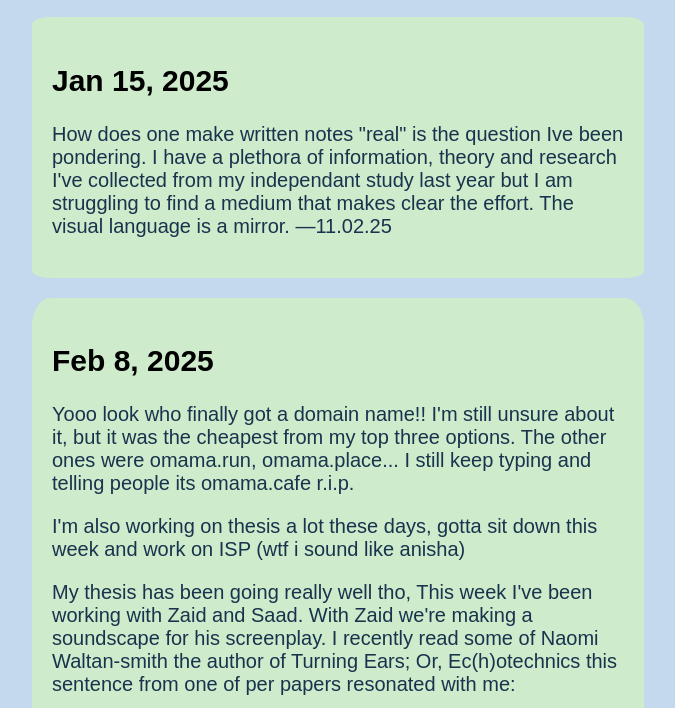
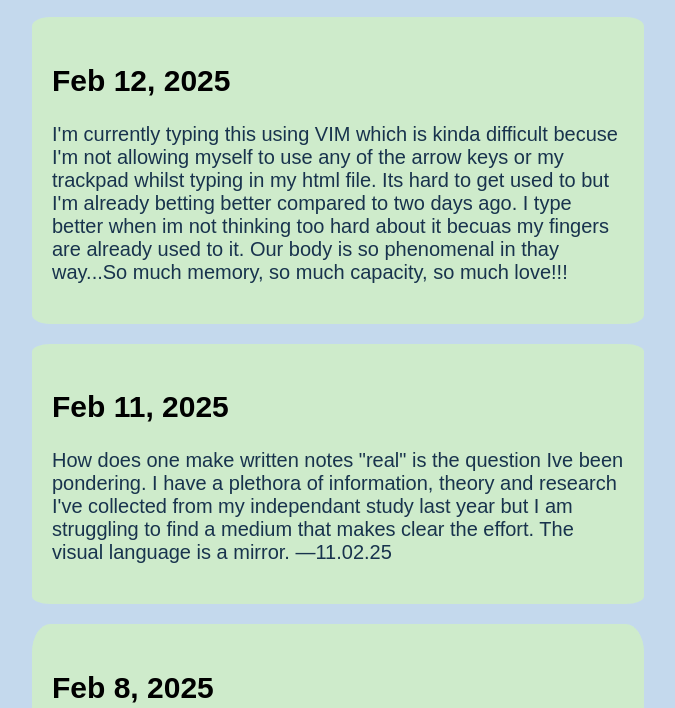
Before and after one commit to runamoto/my-website, a website: page pinboard.html in a window 1280 px wide. Shown: the part 92-800 px from the top of the page, without its empty margins (302-977 px from the left). Drawn offline with Linux system fonts and the light colour scheme.

Commit message:
log for today

```diff
--- a/pinboard.html
+++ b/pinboard.html
@@ -122,7 +122,20 @@
 
         <div class="card">
           <h1></h1>
-          <h2>Jan 15, 2025</h2>
+          <h2>Feb 12, 2025</h2>
+          <p>
+            I'm currently typing this using VIM which is kinda difficult becuse
+            I'm not allowing myself to use any of the arrow keys or my trackpad
+            whilst typing in my html file. Its hard to get used to but I'm
+            already betting better compared to two days ago. I type better when
+            im not thinking too hard about it becuas my fingers are already used
+            to it. Our body is so phenomenal in thay way...So much memory, so
+            much capacity, so much love!!!
+          </p>
+        </div>
+        <div class="card">
+          <h1></h1>
+          <h2>Feb 11, 2025</h2>
           <p>
             How does one make written notes "real" is the question Ive been
             pondering. I have a plethora of information, theory and research
```
